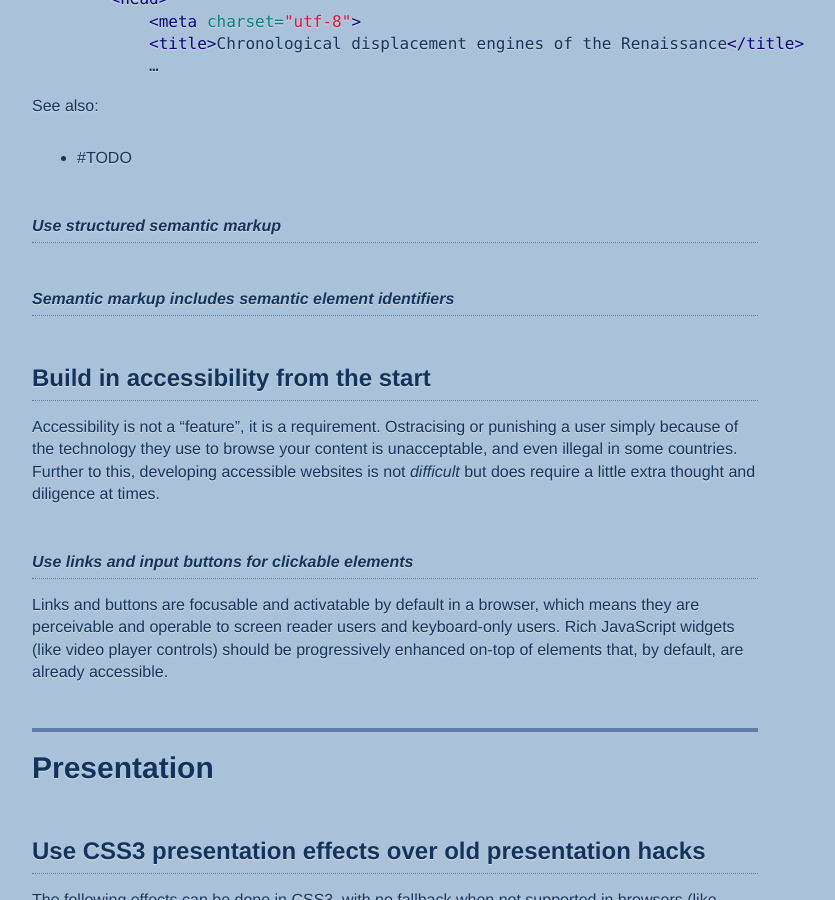
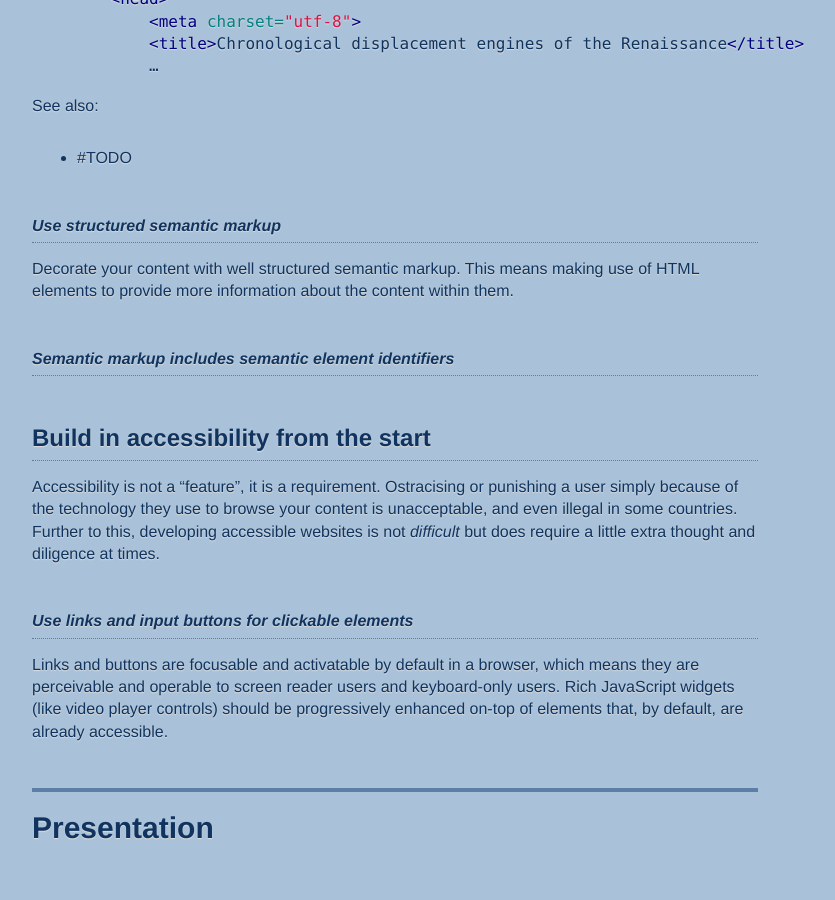
Before and after one commit to nefarioustim/front-end-development-best-practice, a Jekyll site: the page built from index.md, in a window 1280 px wide and 900 px high, scrolled down 6743 px. Shown: the whole window, without its empty margins (119-954 px from the left). Built offline with Jekyll 4.4.1, drawn with Linux system fonts in a browser that asks for light colours; Markdown is read by kramdown in place of the engine named in the settings.

Commit message:
Started structured markup section.

```diff
--- a/index.md
+++ b/index.md
@@ -337,6 +337,10 @@ See also:
 
 #### Use structured semantic markup
 
+Decorate your content with well structured semantic markup. This means making
+use of HTML elements to provide more information about the content within
+them.
+
 #### Semantic markup includes semantic element identifiers
 
 <h3 id="accessibility">Build in accessibility from the start</h3>
```
